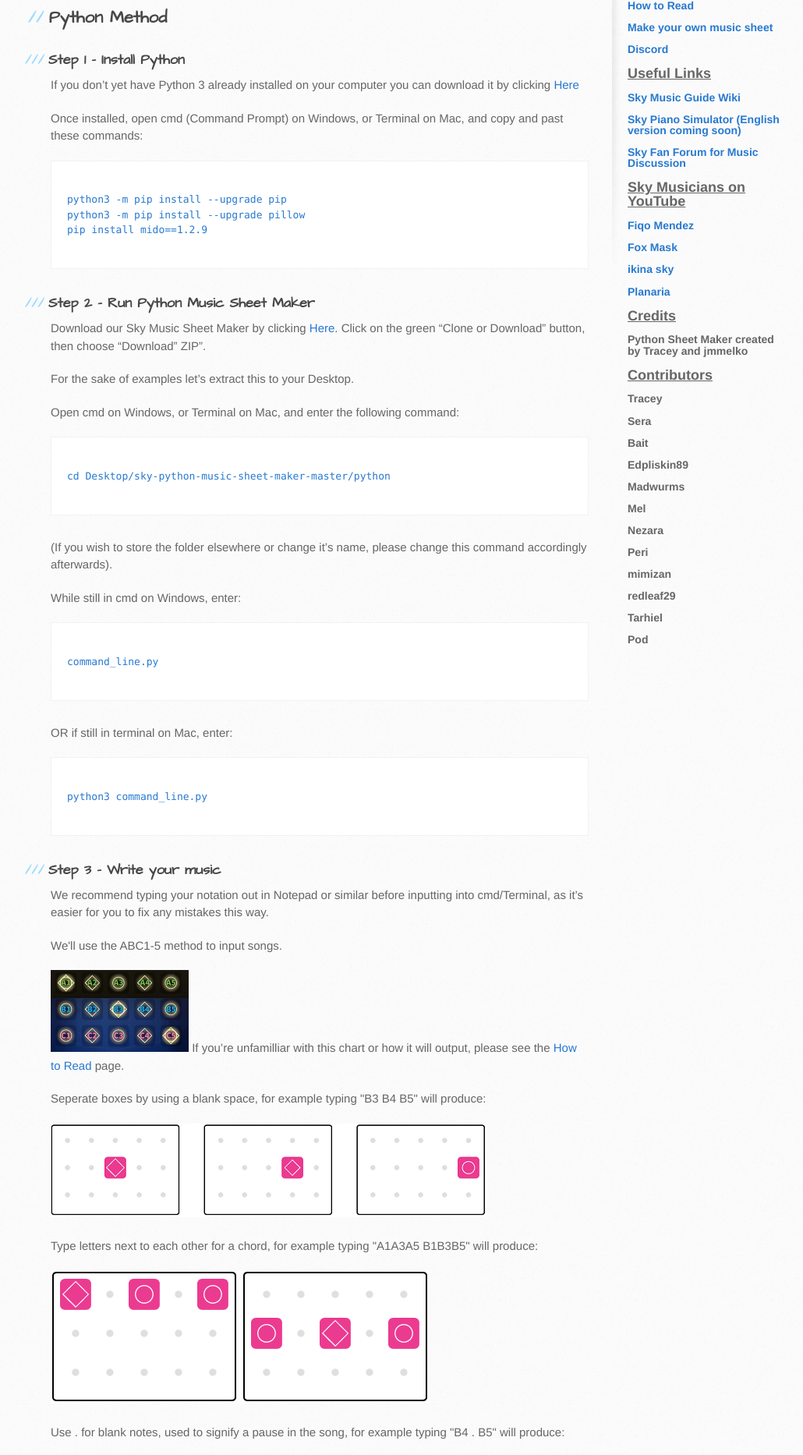
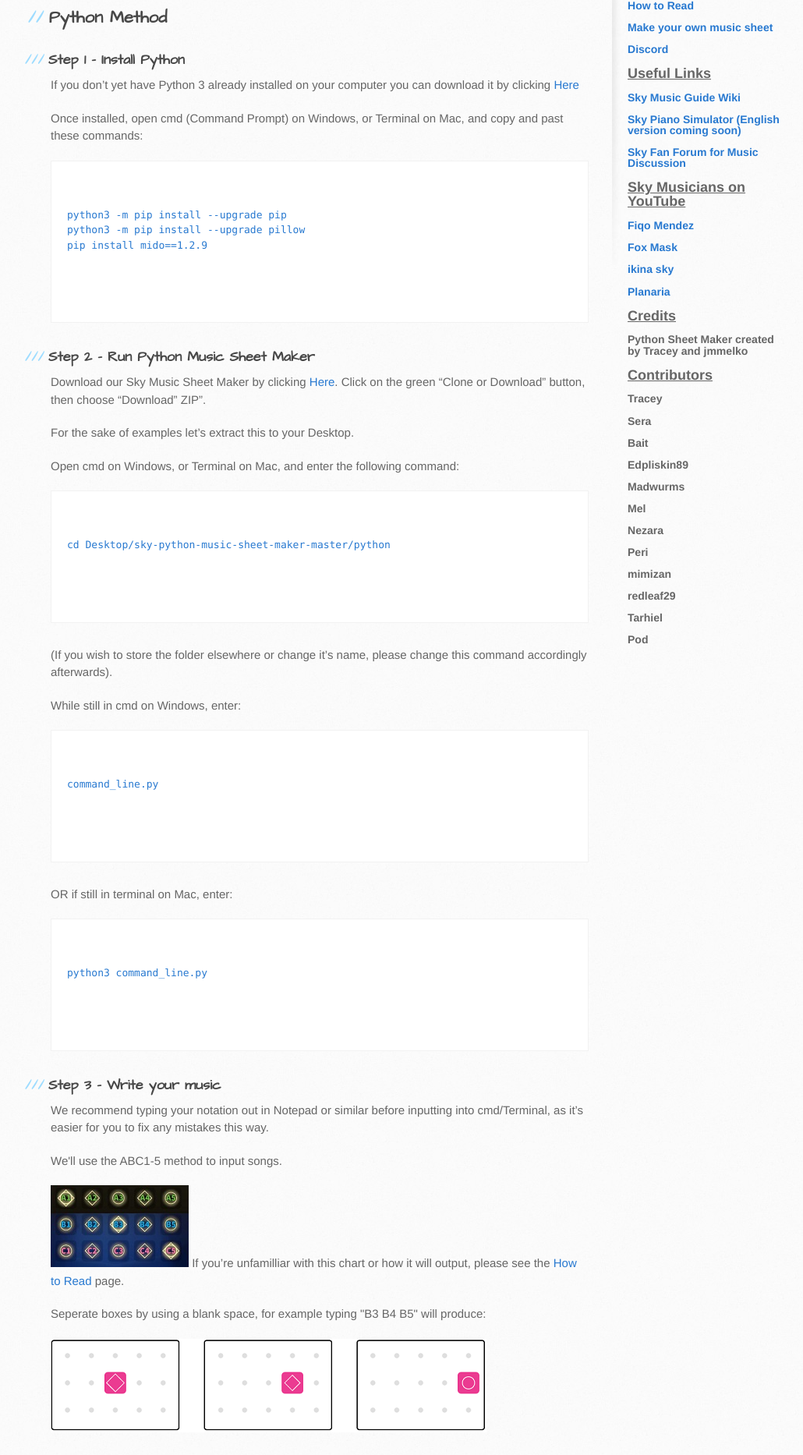
Before and after one commit to sky-music/sky-music.github.io, a Jekyll site: the page built from make-your-own-sheet.md, in a window 1280 px wide. Shown: the part 412-2278 px from the top of the page at 78% size, without its empty margins (105-1135 px from the left). Built offline with Jekyll 4.4.1, drawn with Linux system fonts in a browser that asks for light colours.

Commit message:
Update jekyll-theme-architect.scss

```diff
--- a/_sass/jekyll-theme-architect.scss
+++ b/_sass/jekyll-theme-architect.scss
@@ -1,6 +1,13 @@
 @import "normalize";
 @import "rouge-github";
 @import url('https://fonts.googleapis.com/css?family=Architects+Daughter');
+
+pre code {
+  background-color: #eee;
+  border: 1px solid #999;
+  display: block;
+  padding: 10px;
+}
 
 /* LAYOUT STYLES */
 body {
```
